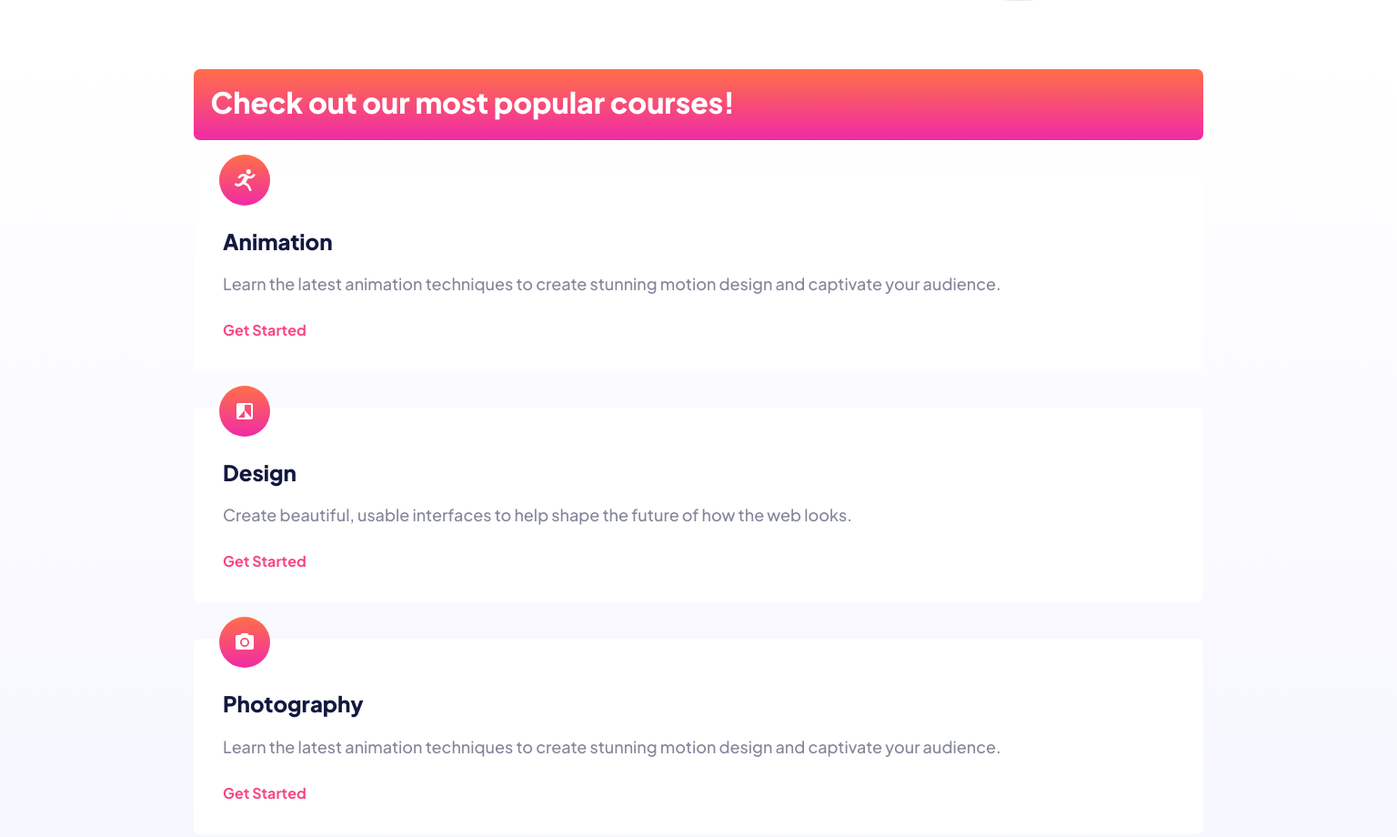
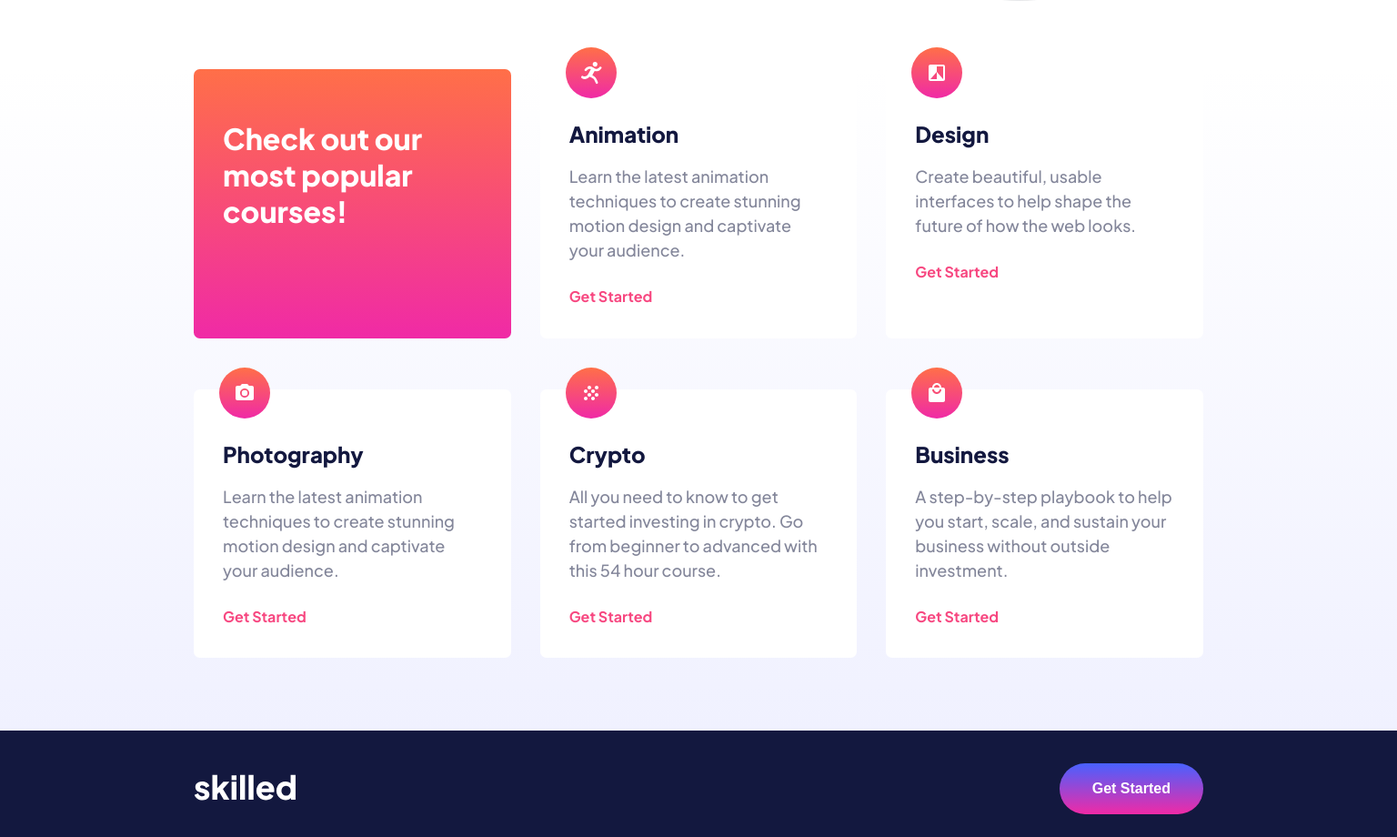
Before and after one commit to RyanCahela/08_02_22_Skilled_E-learning_Landing_Page, a website: page src/index.html in a window 1536 px wide. Shown: the part 705-1625 px from the top of the page at 91% size. Drawn offline with nearby package versions, Linux system fonts and the light colour scheme; files that its build step writes are made by us from their sources.

Commit message:
added grid to courses section on tablet and desktop

```diff
--- a/src/sass/_components.scss
+++ b/src/sass/_components.scss
@@ -109,11 +109,26 @@ PAGE SECTIONS
     display: flex;
     flex-direction: column;
     padding-block-end: 5rem;
+
+    @media screen and (min-width: 768px) {
+      display: grid;
+      grid-template-columns: 1fr 1fr;
+      row-gap: 2rem;
+      column-gap: 0.75rem;
+    }
+
+    @media screen and (min-width: 1440px) {
+      grid-template-columns: repeat(3, 1fr);
+      row-gap: 3.5rem;
+      column-gap: 2rem;
+    }
   }
 
   &__title-card,
   &__card:not(:last-child) {
-    margin-bottom: 2.5rem;
+    @media screen and (max-width: 768px) {
+      margin-bottom: 2.5rem;
+    }
   }
 
   &__title-card {
@@ -124,6 +139,11 @@ PAGE SECTIONS
     padding-inline: 1.16em;
     padding-block-end: 1.33em;
     border-radius: $card-border-radius;
+
+    @media screen and (min-width: 768px) {
+      padding-block-start: 3.5rem;
+      padding-inline: 2rem;
+    }
   }
 
   &__card {
@@ -136,6 +156,7 @@ PAGE SECTIONS
 
     @media screen and (min-width: 768px) {
       padding-inline: 2em;
+      margin-bottom: 0;
     }
 
     @media screen and (min-width: 1400px) {
--- a/src/sass/_mixins.scss
+++ b/src/sass/_mixins.scss
@@ -79,12 +79,14 @@
   position: relative;
   transition-property: transform;
   transition-duration: $transition-duration;
+  z-index: 10;
 
   &::before {
     content: "";
     width: 100%;
     height: 100%;
     background-color: rgb(var.$clr-neutral-100, 0.3);
+    border-radius: 1000em;
     opacity: 0;
     display: inline-block;
     position: absolute;
```
Also changed, not shown: public/css/style.css, 1 other file.
